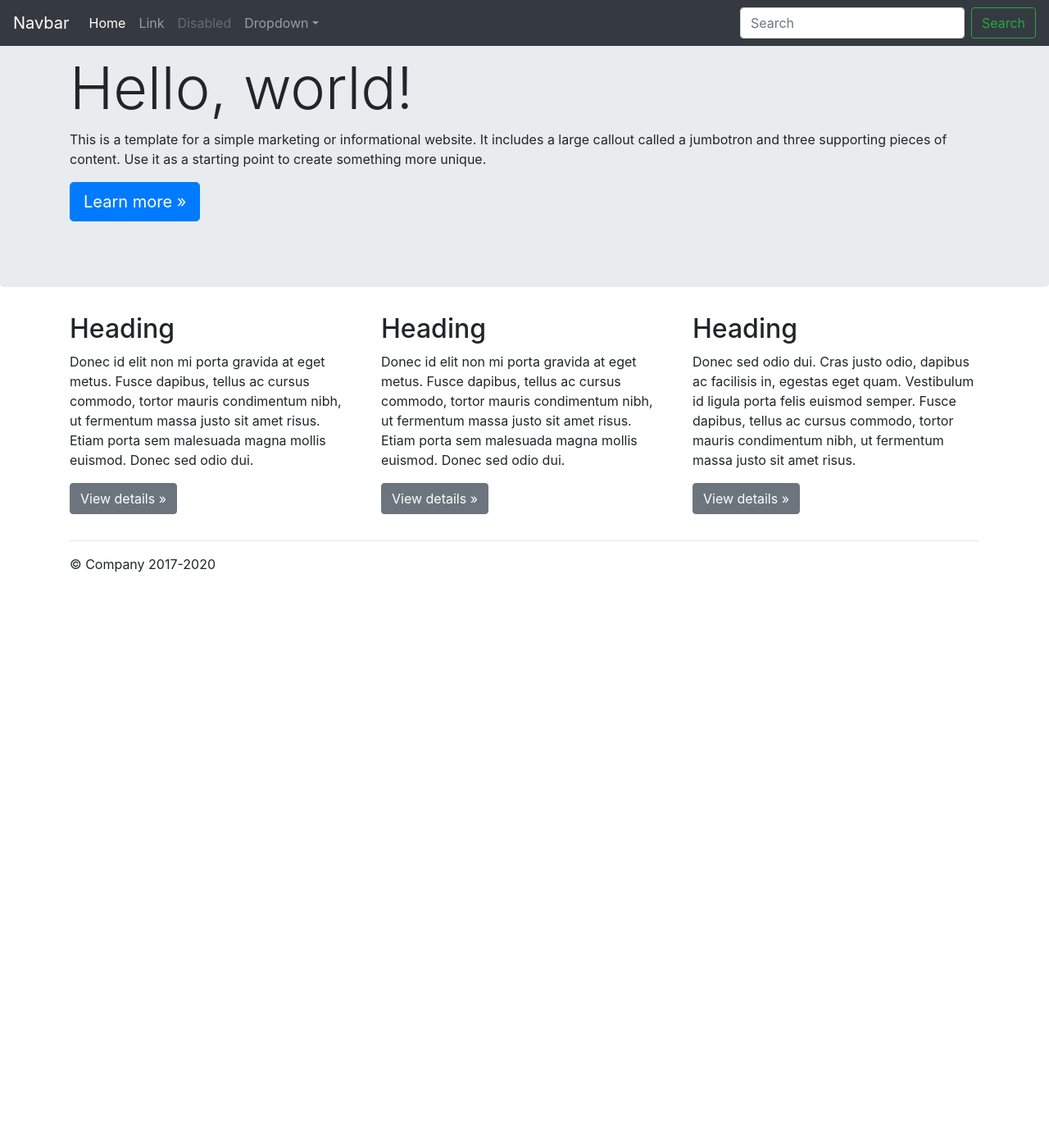
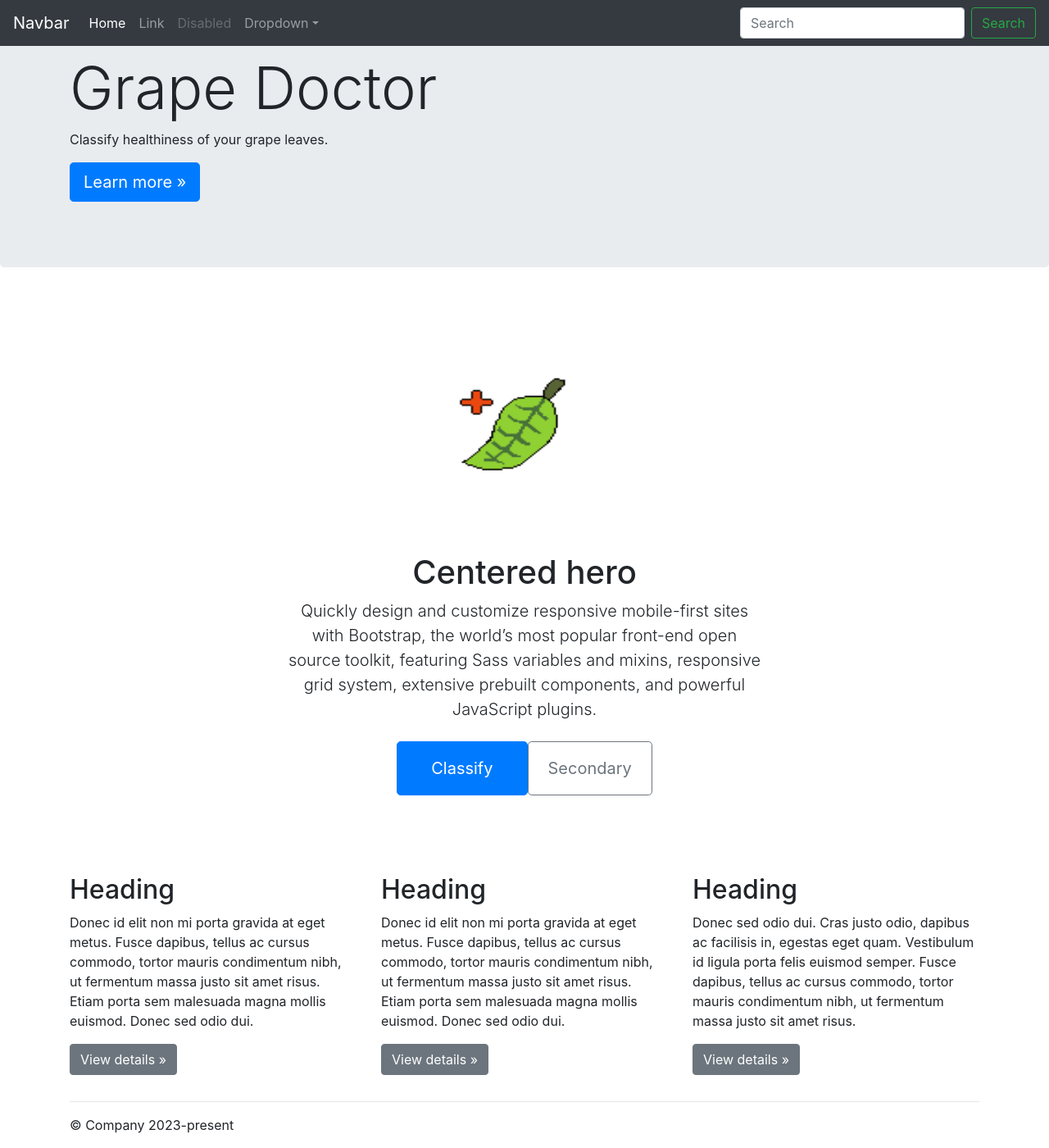
Before and after one commit to Pirner/grape_disease_classification, a Django app: page /grape_classifier/ in a window 1280 px wide. Shown: the whole page at 82% size. Before the commit the page ends 698 px from the top, so only its background shows below. Run offline with Django 4.2, Linux system fonts and the light colour scheme; some libraries are stand-ins or nearby versions.

Commit message:
wip setup form for classification request

```diff
--- a/grape_doc/grape_classifier/templates/grape_classifier/base.html
+++ b/grape_doc/grape_classifier/templates/grape_classifier/base.html
@@ -1,4 +1,4 @@
-
+{% load django_bootstrap5 %}
 <html lang="en">
 
 <head>
--- /dev/null
+++ b/grape_doc/grape_classifier/templates/grape_classifier/bootstrap.html
@@ -0,0 +1,3 @@
+{% extends 'django_bootstrap5/bootstrap5.html' %}
+
+{% block bootstrap5_title %}{% block title %}{% endblock %}{% endblock %}
--- a/grape_doc/grape_classifier/templates/grape_classifier/index.html
+++ b/grape_doc/grape_classifier/templates/grape_classifier/index.html
@@ -1,5 +1,5 @@
 {% extends 'base.html' %}
-
+{% load static %}
 {% block title %} Home {% endblock %}
 
 {% block content %}
@@ -43,14 +43,27 @@
     <!-- Main jumbotron for a primary marketing message or call to action -->
     <div class="jumbotron">
         <div class="container">
-            <h1 class="display-3">Hello, world!</h1>
-            <p>This is a template for a simple marketing or informational website. It includes a large callout called a
-                jumbotron and three supporting pieces of content. Use it as a starting point to create something more
-                unique.</p>
+            <h1 class="display-3">Grape Doctor</h1>
+            <p>Classify healthiness of your grape leaves.</p>
             <p><a class="btn btn-primary btn-lg" href="#" role="button">Learn more &raquo;</a></p>
         </div>
     </div>
 
+<!-- Hero -->
+  <div class="px-4 py-5 my-5 text-center">
+    <img class="d-block mx-auto mb-4" src="{% static 'grape_classifier/media/grape_doc_blatt.png' %}" alt="" width="288" height="228">
+    <h1 class="display-5 fw-bold">Centered hero</h1>
+    <div class="col-lg-6 mx-auto">
+      <p class="lead mb-4">Quickly design and customize responsive mobile-first sites with Bootstrap, the world’s most popular front-end open source toolkit, featuring Sass variables and mixins, responsive grid system, extensive prebuilt components, and powerful JavaScript plugins.</p>
+      <div class="d-grid gap-2 d-sm-flex justify-content-sm-center">
+        <button type="button" class="btn btn-primary btn-lg px-4 gap-3">
+            <a class="btn btn-primary btn-lg" href="{% url 'classify_view' %}">Classify</a>
+        </button>
+        <button type="button" class="btn btn-outline-secondary btn-lg px-4">Secondary</button>
+      </div>
+    </div>
+  </div>
+<!-- Hero -->
     <div class="container">
         <!-- Example row of columns -->
         <div class="row">
@@ -84,6 +97,6 @@
 </main>
 
 <footer class="container">
-    <p>&copy; Company 2017-2020</p>
+    <p>&copy; Company 2023-present</p>
 </footer>
 {% endblock %}
--- a/grape_doc/grape_classifier/urls.py
+++ b/grape_doc/grape_classifier/urls.py
@@ -5,5 +5,6 @@ from . import views
 
 urlpatterns = [
     path('', views.index, name='index'),
+    path('classify', views.classify_view, name='classify_view'),
     path('<int:grape_classification_id>/', views.detail, name='detail'),
 ]
--- a/grape_doc/grape_classifier/views.py
+++ b/grape_doc/grape_classifier/views.py
@@ -1,6 +1,8 @@
 from django.shortcuts import render
 from django.http import HttpResponse
 from django.template import loader
+
+from .forms import ClassificationRequestForm
 
 
 # Create your views here.
@@ -11,5 +13,30 @@ def index(request):
     # return HttpResponse("Hello, world. You're at the polls index.")
 
 
+def classify_view(request):
+    template = loader.get_template('grape_classifier/classify_view.html')
+    context = {}
+
+    # if this is a POST request we need to process the form data
+    if request.method == 'POST':
+        # create a form instance and populate it with data from the request:
+        form = ClassificationRequestForm(request.POST)
+        # check whether it's valid:
+        if form.is_valid():
+            # process the data in form.cleaned_data as required
+            # ...
+            # redirect to a new URL:
+            # TODO work on when a form is valid
+            return HttpResponse(template.render(context, request))
+
+    # if a GET (or any other method) we'll create a blank form
+    else:
+        form = ClassificationRequestForm()
+
+    context = {'form': form}
+    return HttpResponse(template.render(context, request))
+    # return render(request, 'name.html', {'form': form})
+
+
 def detail(request, grape_classification_id):
     return HttpResponse("You're looking at question %s." % grape_classification_id)
--- a/grape_doc/grape_doc/settings.py
+++ b/grape_doc/grape_doc/settings.py
@@ -48,6 +48,8 @@ INSTALLED_APPS = [
     'django.contrib.messages',
     'django.contrib.staticfiles',
     'django_bootstrap5',
+    "crispy_forms",
+    "crispy_bootstrap5",
 ]
 
 MIDDLEWARE = [
@@ -140,3 +142,7 @@ STATIC_ROOT = os.path.join(BASE_DIR, 'root')
 STATICFILES_DIRS = [
         os.path.join(BASE_DIR, 'static'),
 ]
+
+CRISPY_ALLOWED_TEMPLATE_PACKS = "bootstrap5"
+
+CRISPY_TEMPLATE_PACK = "bootstrap5"
```
Also changed, not shown: grape_doc/grape_classifier/forms.py (added, +15 -0 lines), grape_doc/grape_classifier/templates/grape_classifier/classify_view.html (added, +27 -0 lines), grape_doc/grape_classifier/static/grape_classifier/media/grape_doc_blatt.png (added).
